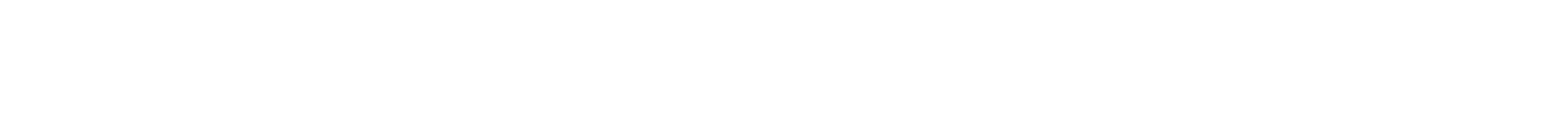
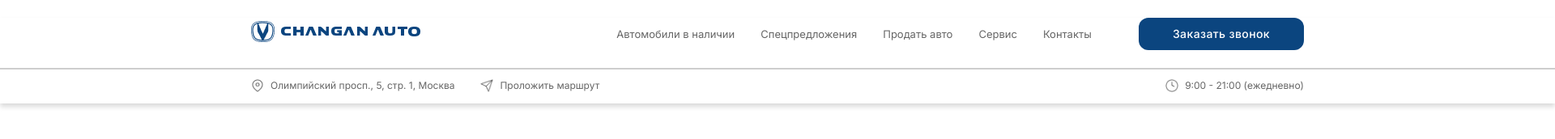
Before and after one commit to Kirill-GBN/adaptive_landing, a plain HTML site: page index.html in a window 1280 px wide. Shown: the whole page at 81% size, 1920 px wide, since content can reach past the window. Drawn offline with Linux system fonts and the light colour scheme.

Commit message:
feat: add header

```diff
--- a/index.html
+++ b/index.html
@@ -12,7 +12,62 @@
     <link href="https://fonts.googleapis.com/css2?family=Inter:wght@100..900&display=swap" rel="stylesheet">
     <link rel="icon" href="assets/ico/favicon.ico">
 </head>
+
 <body>
+
+    <header class="header">
+        <div class="container header__container">
+            <a href="#" class="logo">
+                <img class="logo__img" src="assets/img/logo.png" alt="Логотип">
+            </a>
+            <nav class="menu">
+                <ul class="menu__list">
+                    <li class="menu__item">
+                        <a href="#" class="menu__link">
+                            Автомобили в наличии
+                        </a>
+                    </li>
+                    <li class="menu__item">
+                        <a href="#" class="menu__link">
+                            Спецпредложения
+                        </a>
+                    </li>
+                    <li class="menu__item">
+                        <a href="#" class="menu__link">
+                            Продать авто
+                        </a>
+                    </li>
+                    <li class="menu__item">
+                        <a href="#" class="menu__link">
+                            Сервис
+                        </a>
+                    </li>
+                    <li class="menu__item">
+                        <a href="#" class="menu__link">
+                            Контакты
+                        </a>
+                    </li>
+                </ul>
+            </nav>
+                <button class="order__btn">Заказать звонок</button>
+        </div>
+        <div class="header__line"></div>
+        <div class="container second__header">
+            <div class="info__block">
+                <img class="info__img" src="assets/img/placemark__img.png" alt="Адрес на карте">
+                <a class="info__text" href="#">Олимпийский просп., 5, стр. 1, Москва</a>
+                <img class="info__img" src="assets/img/route__img.png" alt="Поиск маршрута">
+                <a class="info__text" href="#">Проложить маршрут</a>
+            </div>
+
+            <div class="last__block">
+                <img class="info__img" src="assets/img/time__img.png" alt="Время работы">
+                <p class="info__text">9:00 - 21:00 (ежедневно)</p>
+            </div>
+        </div>
+    </header>
+
+
 
 <script src="main.js"></script>
 </body>
--- a/style.css
+++ b/style.css
@@ -0,0 +1,140 @@
+/*General*/
+
+* {
+    box-sizing: border-box;
+    margin: 0;
+    padding: 0;
+}
+
+html {
+    scroll-behavior: smooth;
+    height: 100%;
+}
+
+body {
+    margin: 0 auto;
+    min-width: 320px;
+    width: 1920px;
+    height: 1013px;
+    background: #FFF;
+    display: flex;
+    flex-direction: column;
+    justify-content: space-between;
+    font-family: Inter, sans-serif;
+}
+
+.container {
+    max-width: 1300px;
+    margin: 0 auto;
+}
+
+ul {
+    list-style-type: none;
+}
+
+
+a {
+    color: rgb(102, 102, 102, 1);
+    font-size: 13px;
+    font-weight: 400;
+    line-height: 150%;
+    transition: 0.5s;
+    text-decoration: none;
+}
+
+
+/*Header*/
+
+.header {
+    width: 1920px;
+    height: 106px;
+    box-shadow: 0px 4px 6px 0px rgba(0, 0, 0, 0.15);
+    margin-top: 22px;
+}
+
+.header__container {
+    display: flex;
+    justify-content: space-between;
+    align-items: center;
+    align-self: center;
+}
+
+.menu__list {
+    display: flex;
+    justify-content: center;
+    align-items: center;
+    align-self: center;
+    gap: 32px;
+}
+
+.logo {
+    margin-right: 240px;
+}
+
+.logo__img {
+    width: 209px;
+    height: 26px;
+    background-size: contain;
+    background-repeat: no-repeat;
+    transition: 0.5s;
+}
+
+.order__btn {
+    width: 204px;
+    height: 40px;
+    margin-left: 56px;
+    justify-content: center;
+    align-items: center;
+    padding: 0px;
+    border-radius: 12px;
+    border: none;
+    cursor: pointer;
+    background: rgba(11, 69, 127, 1);
+    color: #FFF;
+    font-size: 14px;
+    font-weight: 500;
+    line-height: 24px;
+    letter-spacing: 0.4px;
+    padding: 6px 20px;
+}
+
+.order__btn:hover {
+    background: rgba(0, 108, 216, 1);
+}
+
+.header__line {
+    width: 1920px;
+    height: 1px;
+    margin-top: 22px;
+    border: 1px solid rgba(206, 206, 206, 1);
+}
+
+.second__header {
+    display: flex;
+    justify-content: space-between;
+    margin-top: 12px;
+}
+
+.info__block, .last__block {
+    display: flex;
+    align-items: center;
+    align-self: center;
+}
+
+.info__img {
+    width: 16px;
+    height: 16px;
+    margin-right: 8px;
+}
+
+
+.info__text {
+    color: rgb(102, 102, 102, 1);
+    font-size: 12px;
+    font-weight: 400;
+    line-height: 14.5px;
+}
+
+.info__block :nth-child(2) {
+    margin-right: 32px;
+}
```
Also changed, not shown: assets/img/logo.png (added), assets/svg/logo.svg (deleted).
